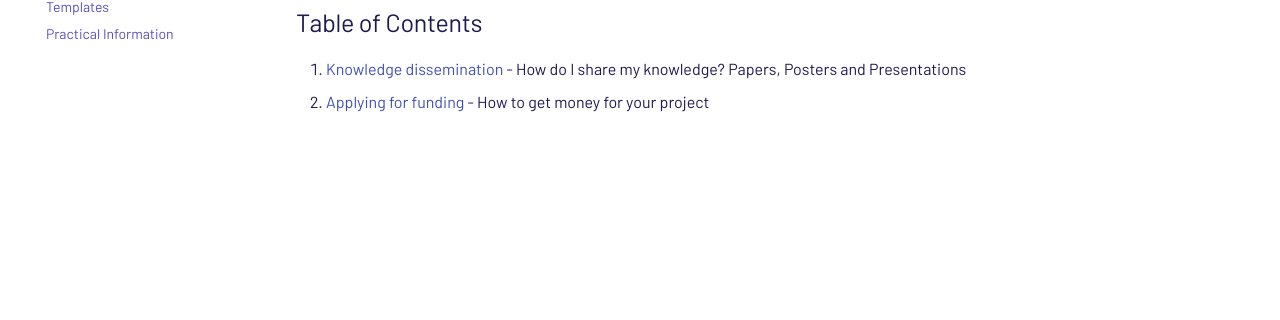
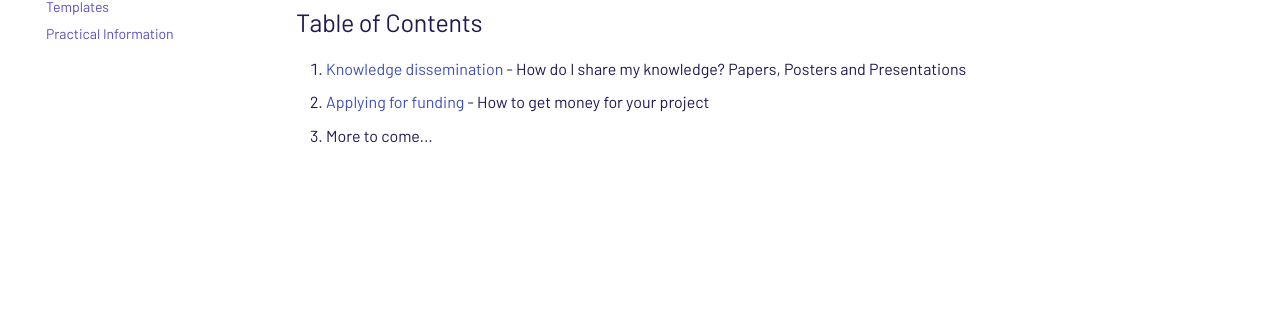
Before and after one commit to HolgerBovbjerg/AIS-wiki, an MkDocs documentation site: the page built from docs/pages/tutorials/tutorials.md, in a window 1280 px wide. Shown: the part 266-586 px from the top of the page. Built offline with MkDocs 1.6.1 and Material for MkDocs 9.7.7, drawn with Linux system fonts in a browser that asks for light colours.

Commit message:
Update tutorials.md

```diff
--- a/docs/pages/tutorials/tutorials.md
+++ b/docs/pages/tutorials/tutorials.md
@@ -5,3 +5,4 @@ E.g., how to do experiments in the lab or how to run large scale simulations on
 ## Table of Contents
 1. [Knowledge dissemination](knowledge_dissemination/knowledge_dissemination.md) - How do I share my knowledge? Papers, Posters and Presentations
 2. [Applying for funding](applying_for_funding/applying_for_funding.md) - How to get money for your project
+3. More to come...
```
